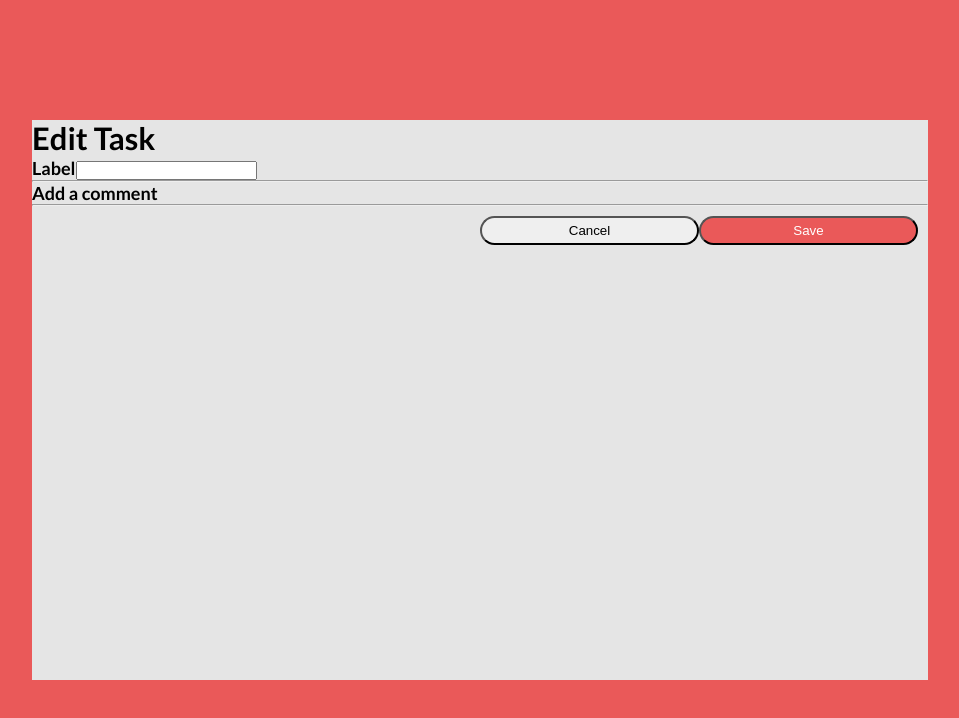
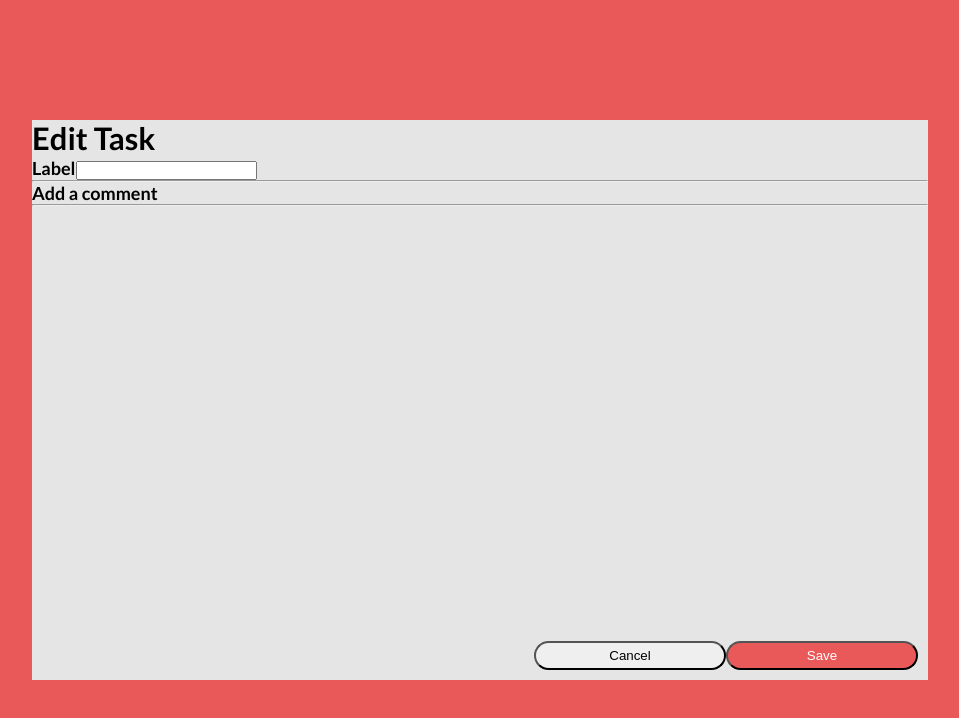
Before and after one commit to eduarchilon/Task-ReactJS, a React (Create React App) app: page /edittask in a window 1280 px wide. Shown: the top 718 px of the page, without its empty margins (160-1119 px from the left). Built offline with nearby package versions, Linux system fonts and the light colour scheme.

Commit message:
feat: fixed buttons

```diff
--- a/src/components/buttons/buttons.css
+++ b/src/components/buttons/buttons.css
@@ -1,15 +1,16 @@
 .container__buttons {
-  display: flex;
-  justify-content: flex-end;
   padding: 10px;
   bottom: 0;
+  right: 0;
+  position: absolute;
+  display: flex;
 }
 
 .btnSave {
   border-radius: 100px;
   background-color: var(--bg-general);
   padding: 5px;
-  width: 25%;
+  width: 15vw;
   color: white;
 }
 
@@ -17,5 +18,5 @@
   border-radius: 100px;
   background-color: var(#f3f3f3);
   padding: 5px;
-  width: 25%;
+  width: 15vw;
 }
```
